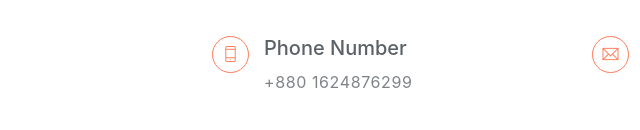
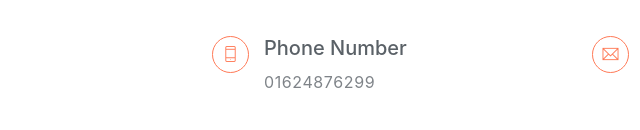
Before and after one commit to naeemdeveloper/portfolio, a plain HTML site: page index.html in a window 1280 px wide. Shown: the part 2412-2542 px from the top of the page, 253-893 px from the left. Drawn offline with Linux system fonts and the light colour scheme.

Commit message:
some minor changes

```diff
--- a/index.html
+++ b/index.html
@@ -191,7 +191,7 @@
                             <i class="ti-mobile"></i>
                             <div>
                                 <h5>Phone Number</h5>
-                                <p>+880 1624876299</p>
+                                <p>01624876299</p>
                             </div>
                         </div>
                     </div>
```
